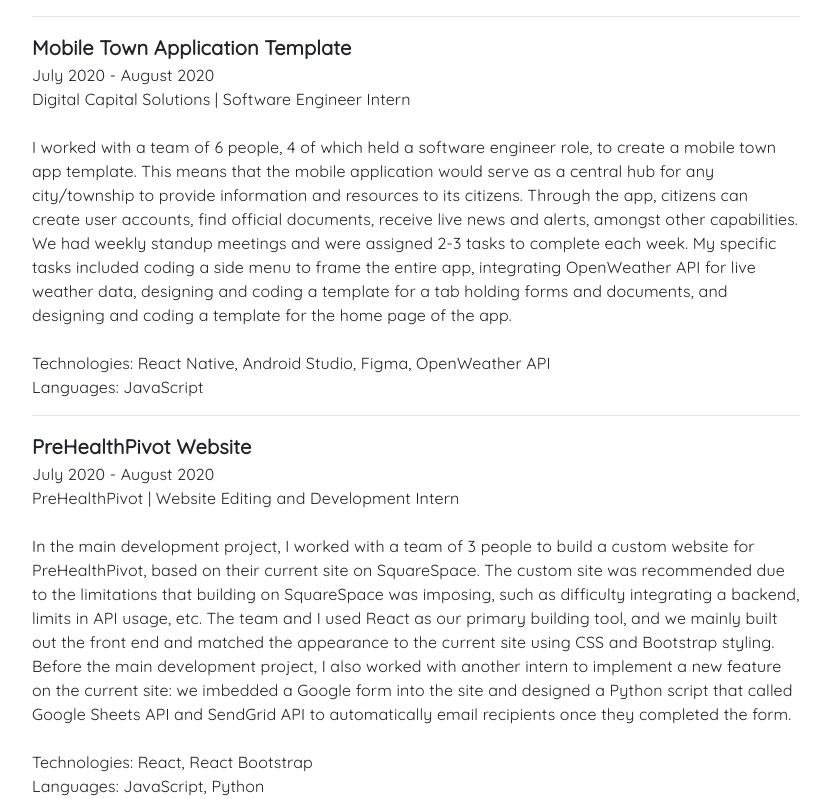
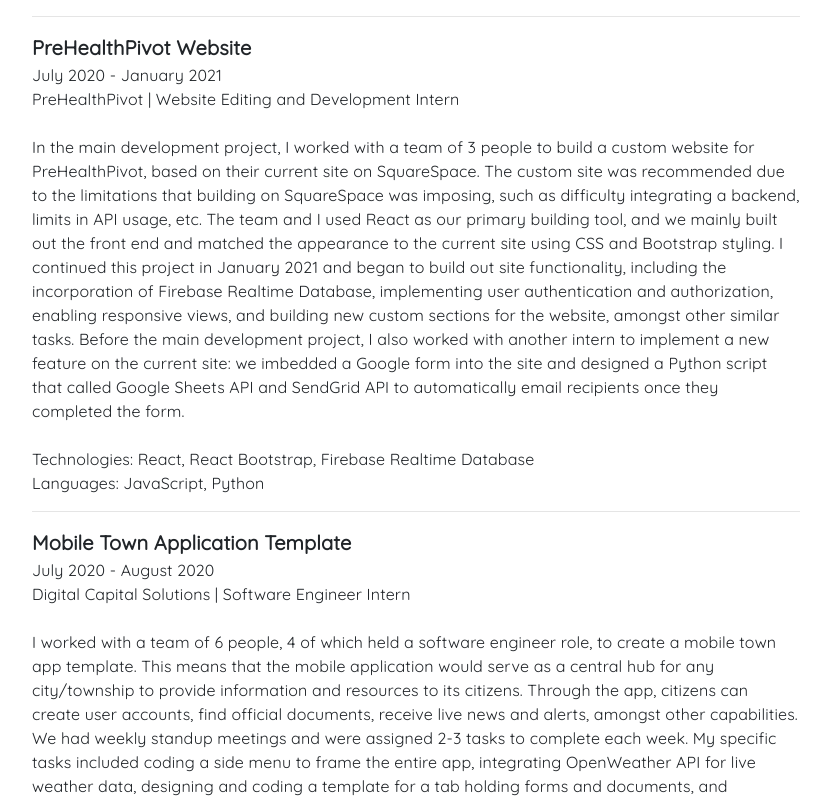
Before and after one commit to alc823/digital-portfolio, a React (Create React App) app: page /work in a window 1280 px wide. Shown: the part 521-1320 px from the top of the page, without its empty margins (281-1111 px from the left). Built offline with nearby package versions, Linux system fonts and the light colour scheme.

Commit message:
update PreHealthPivot description

```diff
--- a/src/Components/Work/Categories/Projects.js
+++ b/src/Components/Work/Categories/Projects.js
@@ -18,6 +18,25 @@
         id: 0
     },
     {
+        title: "PreHealthPivot Website",
+        date: "July 2020 - January 2021",
+        company: "PreHealthPivot",
+        role: "Website Editing and Development Intern",
+        description: `In the main development project, I worked with a team of 3 people to build a custom website for PreHealthPivot, based on their current
+        site on SquareSpace. The custom site was recommended due to the limitations that building on SquareSpace was imposing, such as difficulty
+        integrating a backend, limits in API usage, etc. The team and I used React as our primary building tool, and we mainly built out the front end and matched
+        the appearance to the current site using CSS and Bootstrap styling. I continued this project in January 2021 and began to build out site functionality,
+        including the incorporation of Firebase Realtime Database, implementing user authentication and authorization, enabling responsive views, and
+        building new custom sections for the website, amongst other similar tasks.
+
+        Before the main development project, I also worked with another intern to implement a new feature on the current site: we imbedded a Google form into
+        the site and designed a Python script that called Google Sheets API and SendGrid API to automatically email recipients once they completed the form.`,
+        descriptionExtend: "",
+        technology: "React, React Bootstrap, Firebase Realtime Database",
+        languages: "JavaScript, Python",
+        id: 1
+    },
+    {
         title: "Mobile Town Application Template",
         date: "July 2020 - August 2020",
         company: "Digital Capital Solutions",
@@ -34,23 +53,6 @@
         descriptionExtend: "",
         technology: "React Native, Android Studio, Figma, OpenWeather API",
         languages: "JavaScript",
-        id: 1
-    },
-    {
-        title: "PreHealthPivot Website",
-        date: "July 2020 - August 2020",
-        company: "PreHealthPivot",
-        role: "Website Editing and Development Intern",
-        description: `In the main development project, I worked with a team of 3 people to build a custom website for PreHealthPivot, based on their current
-        site on SquareSpace. The custom site was recommended due to the limitations that building on SquareSpace was imposing, such as difficulty
-        integrating a backend, limits in API usage, etc. The team and I used React as our primary building tool, and we mainly built out the front end and matched
-        the appearance to the current site using CSS and Bootstrap styling.
-
-        Before the main development project, I also worked with another intern to implement a new feature on the current site: we imbedded a Google form into
-        the site and designed a Python script that called Google Sheets API and SendGrid API to automatically email recipients once they completed the form.`,
-        descriptionExtend: "",
-        technology: "React, React Bootstrap",
-        languages: "JavaScript, Python",
         id: 2
     },
     {
```
